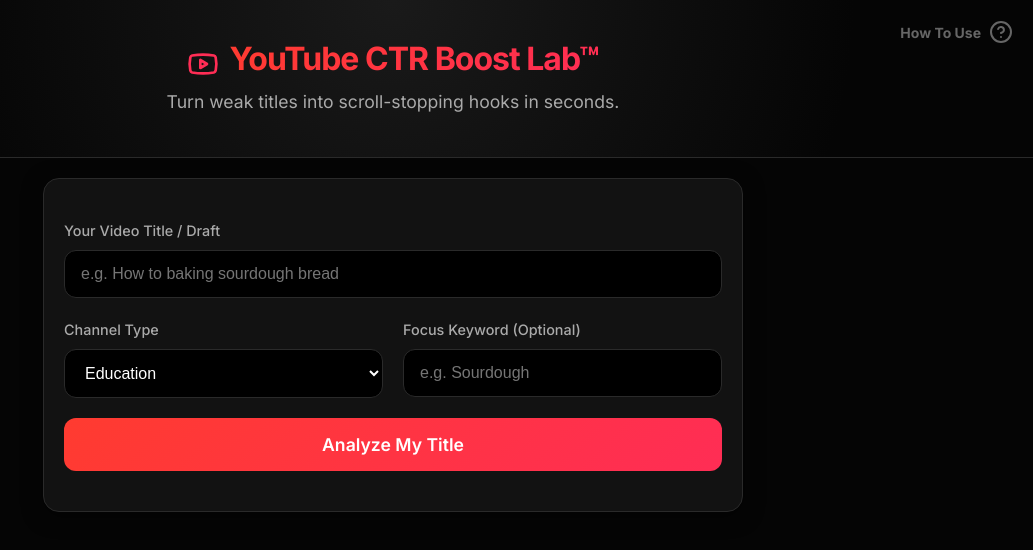
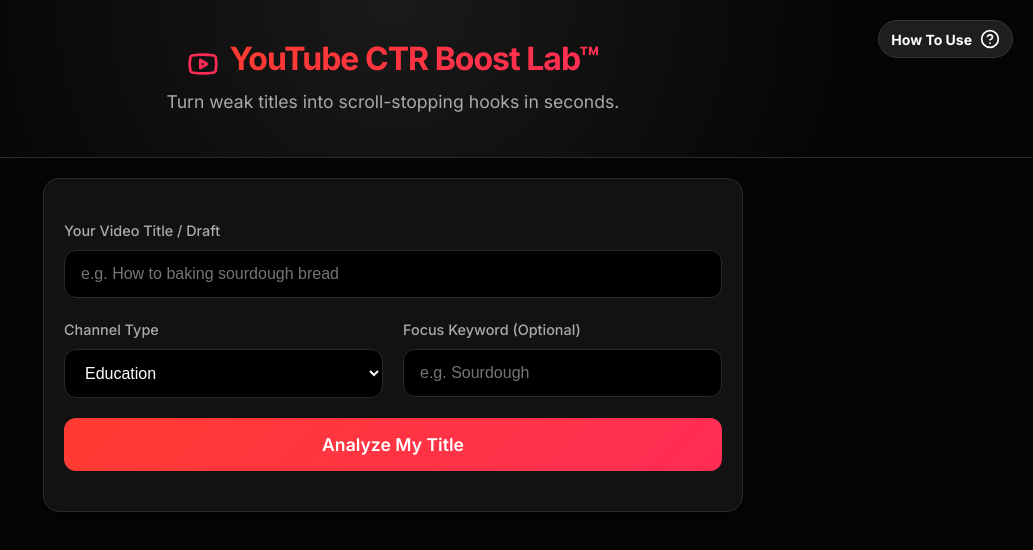
Before and after one commit to moabytemusic-code/youtube-ctr-boost-lab, a Next.js app: page / in a window 1280 px wide. Shown: the top 550 px of the page, without its empty margins (247-1280 px from the left). Built offline with nearby package versions, Linux system fonts and the light colour scheme.

Commit message:
Improve Help Button visibility

```diff
--- a/app/page.js
+++ b/app/page.js
@@ -237,9 +237,9 @@
             {/* Help Button */}
             <button
                 onClick={() => setShowHelp(true)}
-                style={{ position: 'absolute', top: '20px', right: '20px', background: 'none', border: 'none', cursor: 'pointer', color: '#666', display: 'flex', alignItems: 'center', gap: '8px' }}
+                style={{ position: 'absolute', top: '20px', right: '20px', background: 'rgba(255,255,255,0.1)', border: '1px solid #333', padding: '8px 12px', borderRadius: '20px', cursor: 'pointer', color: '#fff', display: 'flex', alignItems: 'center', gap: '8px', zIndex: 50 }}
             >
-                <span style={{ fontWeight: 'bold', fontSize: '14px' }}>How To Use</span> <HelpCircle size={24} />
+                <span style={{ fontWeight: 'bold', fontSize: '14px' }}>How To Use</span> <HelpCircle size={20} />
             </button>
 
             {/* Help Modal */}
```
